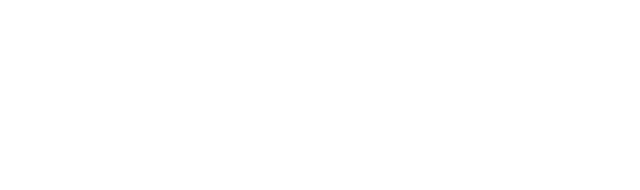
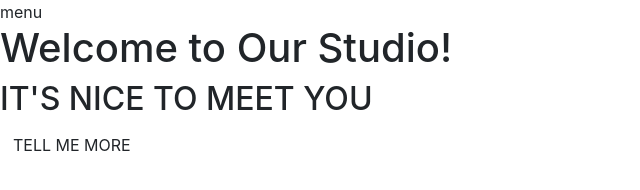
Before and after one commit to FS-001/task-runner, a website: page index.html in a window 1280 px wide. Shown: the whole page, without its empty margins (0-640 px from the left). Drawn offline with nearby package versions, Linux system fonts and the light colour scheme.

Commit message:
Add skeleton of header

```diff
--- a/index.html
+++ b/index.html
@@ -15,6 +15,15 @@
         <link rel="stylesheet" href="css/style.css">
 </head>
 <body>
-
+    <header class="splash">
+        <div class="splash-inner">
+            <div>menu</div>
+            <div>
+                <h1>Welcome to Our Studio!</h1>
+                <h2>IT'S NICE TO MEET YOU</h2>
+            </div>
+            <a href="#" class="btn btn-one">TELL ME MORE</a>
+        </div>
+    </header>
 </body>
 </html>
```
